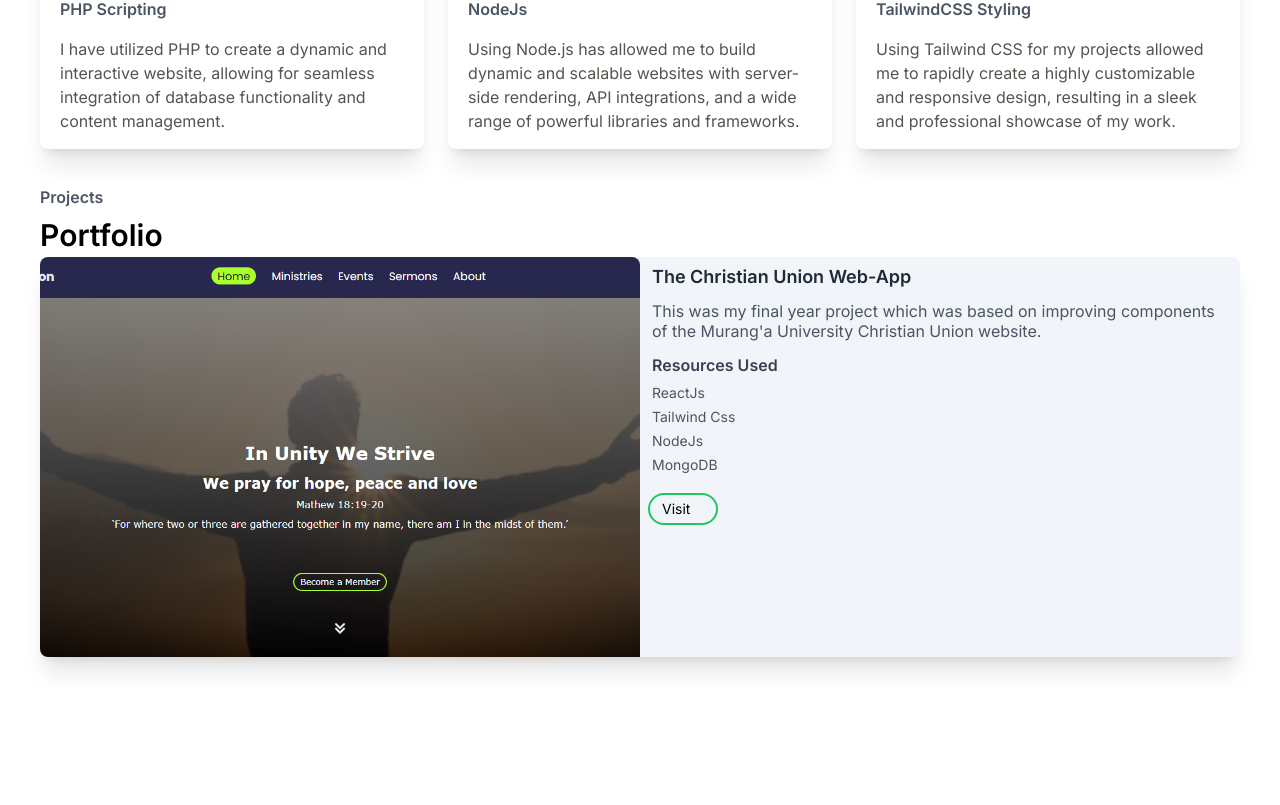
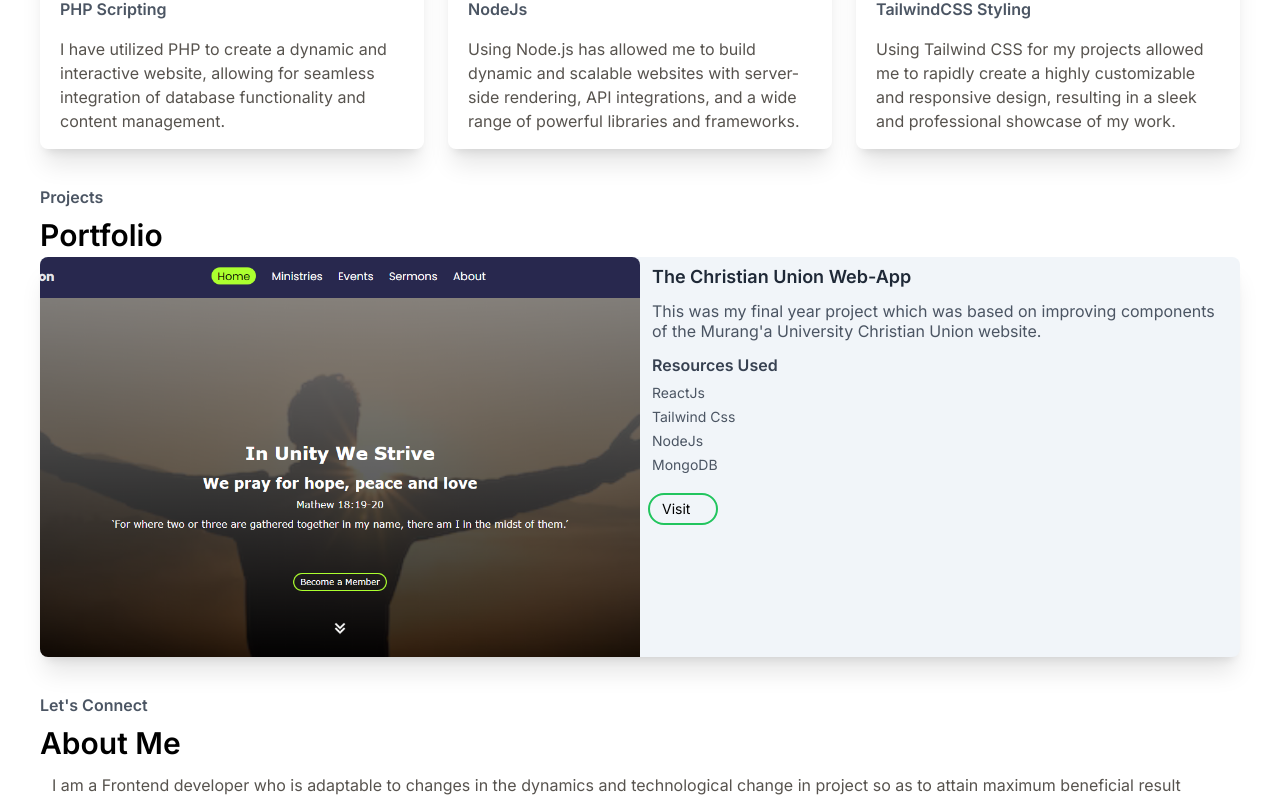
Before and after one commit to luckyBravine/bravine-portfolio, a Next.js app: page / in a window 1280 px wide. Shown: the part 1235-2040 px from the top of the page. Before the commit the page ends 1924 px from the top, so only its background shows below. Built offline with nearby package versions, Linux system fonts and the light colour scheme.

Commit message:
making changes to the portfolio

```diff
--- a/app/page.tsx
+++ b/app/page.tsx
@@ -4,37 +4,13 @@ import {BsGithub, BsDatabaseCheck} from "react-icons/bs";
 import {DiReact} from "react-icons/di";
 import {FaPhp, FaNodeJs} from "react-icons/fa";
 import {MdKeyboardDoubleArrowRight} from "react-icons/md"
+import {GoMail} from "react-icons/go"
 import {SiTailwindcss} from "react-icons/si"
 import Image from "next/image";
 import Screenshot4 from "../public/Screenshot4.png";
 import Screenshot8 from "../public/Screenshot8.png"
-// import {Container, Heading, FormControl, Input, FormLabel} from "@chakra-ui/react";
-// import { useState } from "react";
-
-// const initValue = {
-//   name: "",
-//   email: "",
-//   subject: "",
-//   message: "",
-// }
-
-// const initState = {value: initValue}
 
 export default function Home() {
-  // const [state, setState] = useState(initState);
-
-  // const {value} = state;
-
-  // const handleChange = (event:any) => {
-  //   const { target } = event; // Explicitly define the type of 'target' as HTMLInputElement or the appropriate type for your use case
-  //   setState((prev) => ({
-  //     ...prev,
-  //     value: {
-  //       ...prev.value,
-  //       [target.name]: target.value,
-  //     },
-  //   }));
-  // };
   return (
     <main className="px-10 bg-white">
       <section className="min-h-screen">
@@ -64,12 +40,9 @@ export default function Home() {
 
         </div>
         <div className="flex justify-center gap-12 py-3 text-5xl text-gray-600">
-          <AiFillTwitterCircle/>
-          <AiFillLinkedin/>
+          <a href="https://twitter.com/LuckyBravine"><AiFillTwitterCircle/></a>
+          <a href="https://www.linkedin.com/in/bravine-alusiola-896ab3217/"><AiFillLinkedin/></a>
         </div>
-        {/* <div className="relative mx-auto mt-20 overflow-hidden rounded-full bg-gradient-to-b from-teal-500 w-80 h-80">
-          <Image alt="bravine" src={pic} fill className="object-cover"/>
-        </div> */}
       </section>
 
       <section>
@@ -164,43 +137,16 @@ export default function Home() {
                     <li>MongoDB</li>
                   </ul>
                 </div>
-                <button className="flex px-3 py-1 m-2 text-sm transition-colors duration-300 border-2 border-green-500 rounded-2xl hover:bg-green-500 hover:text-white font-poppins"><a href="" className="flex items-center">Visit<MdKeyboardDoubleArrowRight className="pl-1 text-sm animate-ping"/></a></button>
+                <button className="flex px-3 py-1 m-2 text-sm transition-colors duration-300 border-2 border-green-500 rounded-2xl hover:bg-green-500 hover:text-white font-poppins"><a href="https://luckybravine.github.io/christian-union-static-version/" className="flex items-center">Visit<MdKeyboardDoubleArrowRight className="pl-1 text-sm animate-ping"/></a></button>
               </div>
             </div>
-            {/* <div className="flex flex-col rounded-lg shadow-xl bg-slate-100 md:flex-row">
-            <div className="w-full md:w-[50%] h-[400px] rounded-t-lg md:rounded-l-lg bg-gradient-to-r from-white to-blue-200 backdrop-filter backdrop-blur-lg">
-                <Image alt="portfolio1" src={Screenshot4} className="object-cover w-[100%] h-[100%] rounded-t-lg md:rounded-l-lg lg:rounded-l-lg bg-gradient-to-r from-white to-blue-200 backdrop-filter backdrop-blur-lg"/>
-              </div>
-              <div className="md:w-[50%]">
-                <h4 className="px-3 py-3 mb-1 text-lg font-semibold leading-4 text-gray-800 font-poppins">Admin Dashboard</h4>
-                <p className="px-3 text-base leading-5 text-gray-600 font-poppins">
-                  This was a complementary dashboard to the Christian Union website.
-                </p>
-                <div className="flex flex-col px-2 py-3">
-                  <h5 className="font-semibold leading-8 text-gray-700 font-poppins">Resources Used</h5>
-                  <ul className="text-sm leading-6 text-gray-600 font-poppins">
-                    <li>ReactJs</li>
-                    <li>Tailwind Css</li>
-                    <li>Syncfusion Components</li>
-                    <li>NodeJs</li>
-                    <li>MongoDB</li>
-                  </ul>
-                </div>
-                <button className="flex px-3 py-1 m-2 text-sm transition-colors duration-300 border-2 border-green-500 rounded-2xl hover:bg-green-500 hover:text-white font-poppins"><a href="" className="flex items-center">Visit<MdKeyboardDoubleArrowRight className="pl-1 text-sm animate-ping"/></a></button>
-              </div>
-            </div> */}
         </div>
       </section>
-      {/* <section>
+      <section>
         <span className="py-2 text-base font-semibold leading-8 text-gray-600 font-poppins">Let's Connect</span>
-        <h3 className="py-1 text-3xl font-semibold font-poppins">Contact Me</h3>
-        <Container maxW="500px" mt="12">
-          <FormControl>
-            <FormLabel>Name</FormLabel>
-            <Input type="text" name="name" value={value.name}/>
-          </FormControl>
-        </Container>
-      </section> */}
+        <h3 className="py-1 text-3xl font-semibold font-poppins">About Me</h3>
+        <p className="px-3 py-2 text-base font-normal leading-6 text-stone-600 font-poppins">I am a Frontend developer who is adaptable to changes in the dynamics and technological change in project so as to attain maximum beneficial result</p>
+      </section>
     </main>
   );
 }
```
